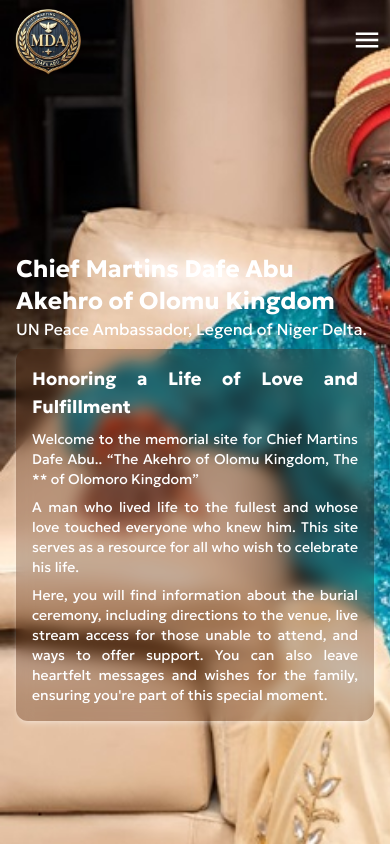
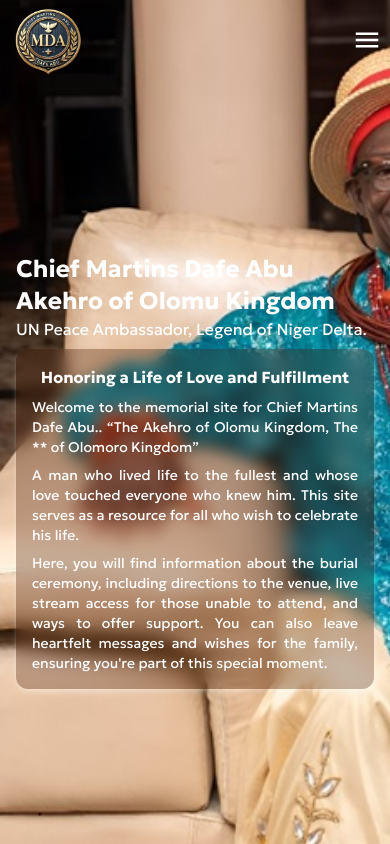
Before and after one commit to Dennardavid/Chief-Martins, a Next.js app: page / in a window 390 px wide. Built offline with nearby package versions, Linux system fonts and the light colour scheme.

Commit message:
lets see

```diff
--- a/src/app/components/hero.js
+++ b/src/app/components/hero.js
@@ -36,7 +36,7 @@ export default function Hero() {
         </h2>
       </div>
       <div className="xl:w-[500px] flex flex-col gap-2 md:gap-4 p-4 md:p-5 bg-amber-950 backdrop-filter bg-opacity-30 backdrop-blur xl:absolute xl:right-10 xl:bottom-16 rounded-xl shadow-md shadow-white/30 text-justify">
-        <p className="Intro text-lg md:text-xl font-bold self-center">
+        <p className="Intro text-base md:text-xl font-bold self-center">
           Honoring a Life of Love and Fulfillment
         </p>
         <p className="Intro text-sm">
```
